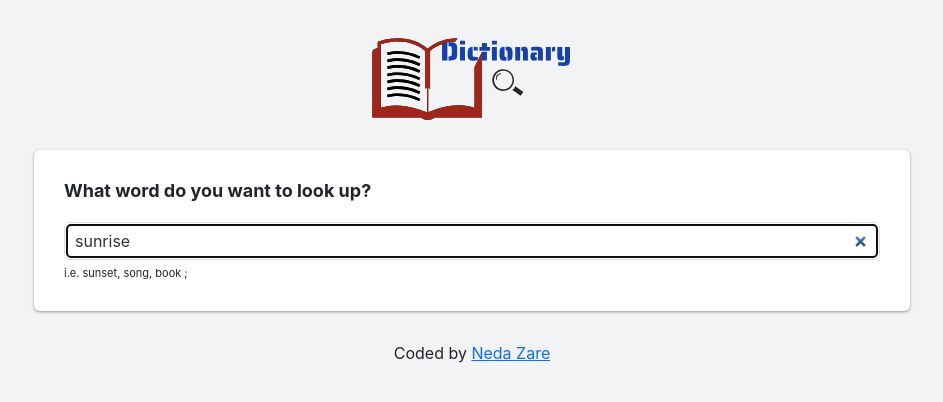
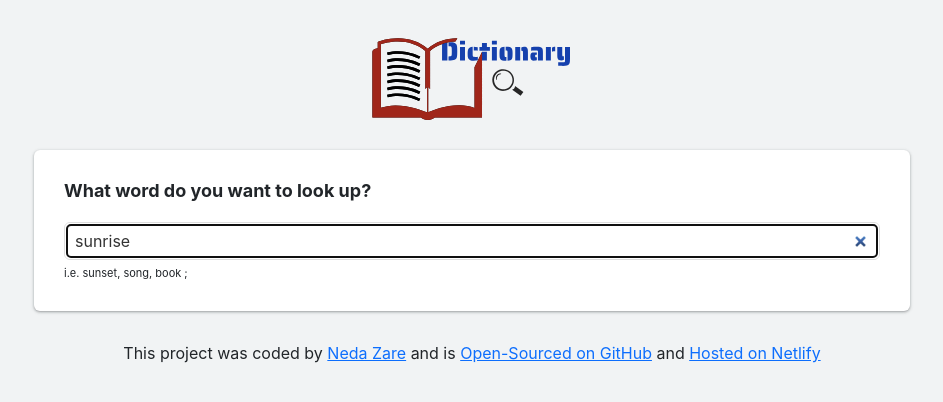
Before and after one commit to n-e-d-a/dictionary-react-project, a React (Create React App) app: page / in a window 1280 px wide. Shown: the top 402 px of the page, without its empty margins (168-1111 px from the left). Built offline with nearby package versions, Linux system fonts and the light colour scheme; no server answers.

Commit message:
hosted on Netlify added

```diff
--- a/src/App.js
+++ b/src/App.js
@@ -10,13 +10,39 @@
           <img src={logo} className="App-logo img-fluid" alt="logo" />
         </header>
         <main>
-          <Dictionary defaultKeyWord="sunrise"/>
+          <Dictionary defaultKeyWord="sunrise" />
         </main>
         <footer className="App-footer">
-          Coded by{" "}
+          {/* Coded by{" "}
           <a href="https://xenodochial-poitras-5501a5.netlify.app">
             {" "}
             Neda Zare
+          </a>
+        </footer>
+        <footer> */}
+          This project was coded by{" "}
+          <a
+            href="https://xenodochial-poitras-5501a5.netlify.app/"
+            target="_blank"
+            rel="noopener noreferrer"
+          >
+            Neda Zare
+          </a>{" "}
+          and is{" "}
+          <a
+            href="https://github.com/n-e-d-a/dictionary-react-project"
+            target="_blank"
+            rel="noopener noreferrer"
+          >
+            Open-Sourced on GitHub
+          </a>{" "}
+          and{" "}
+          <a
+            href="https://dazzling-torvalds-fc5d49.netlify.app/"
+            target="_blank"
+            rel="noopener noreferrer"
+          >
+            Hosted on Netlify
           </a>
         </footer>
       </div>
```
